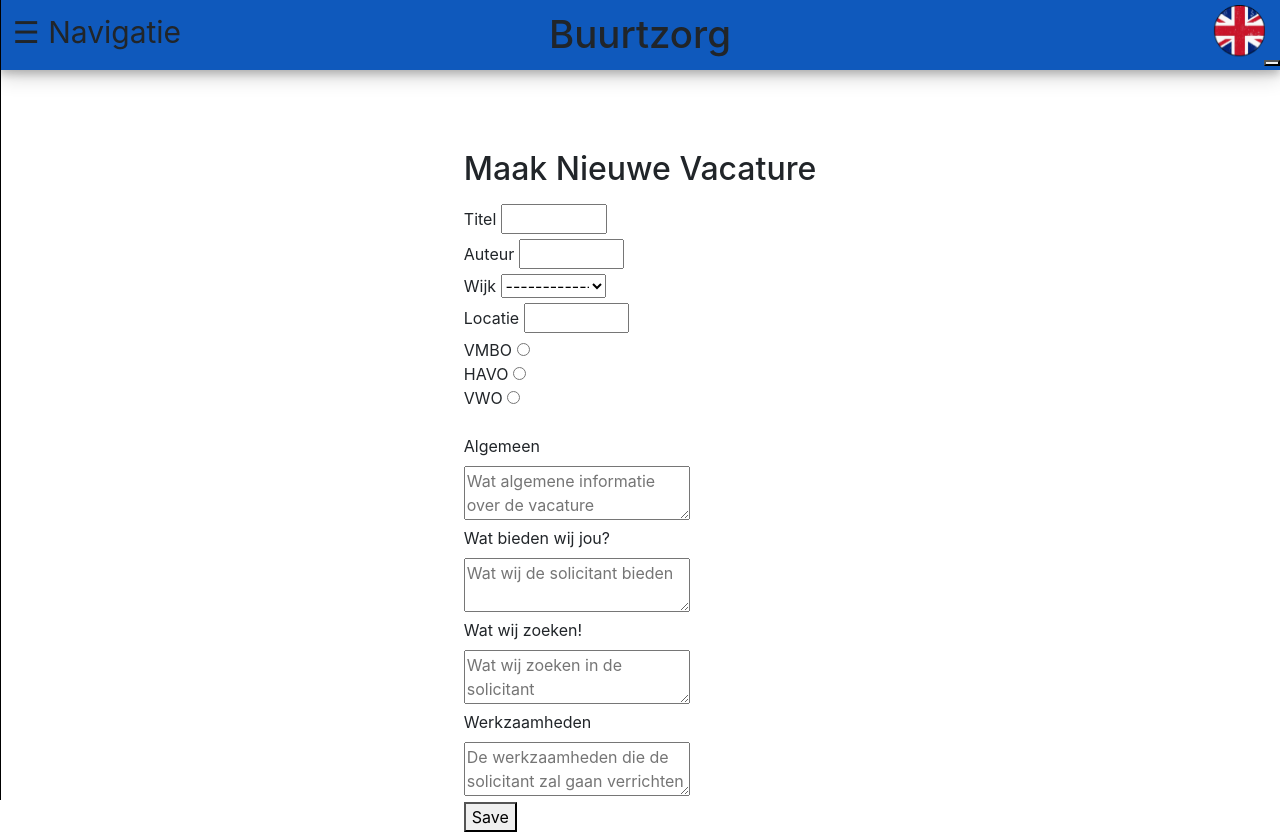
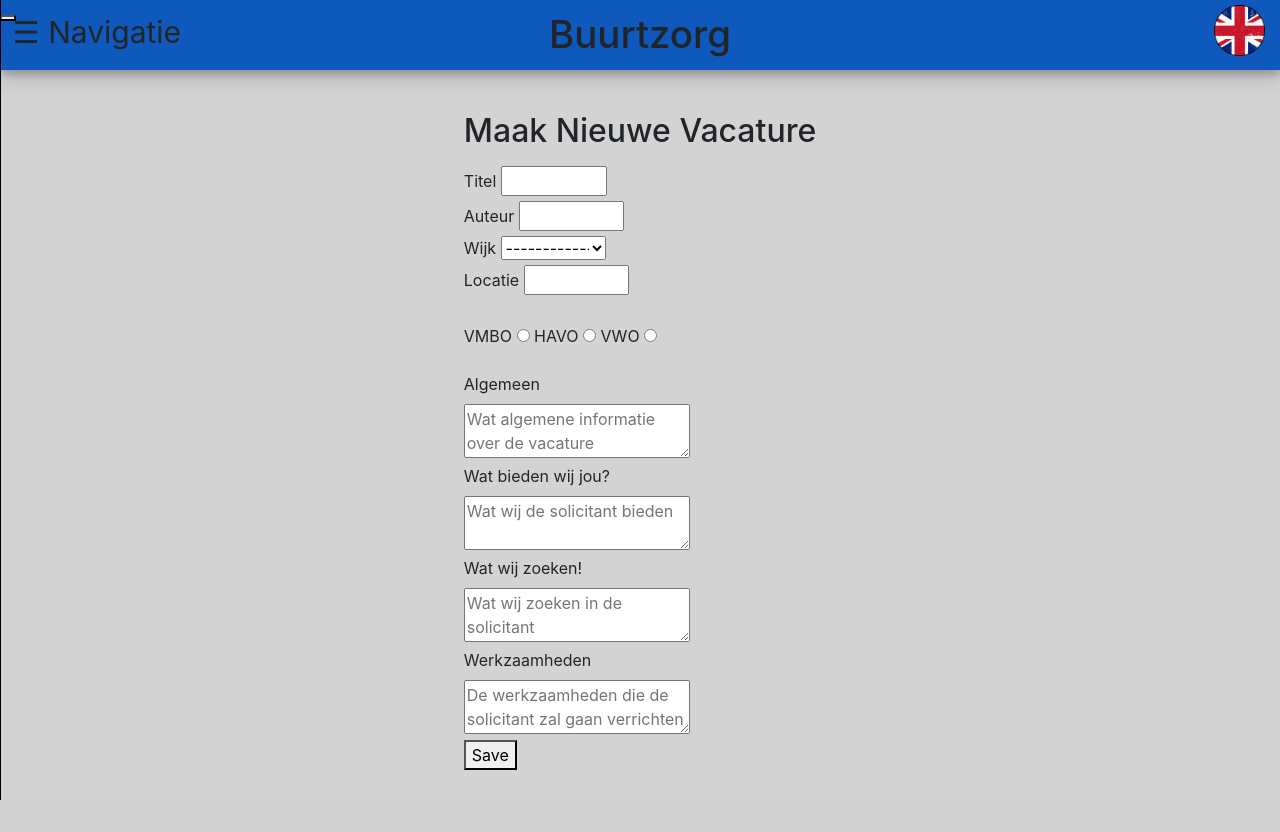
Before and after one commit to timgeurts/Buurtzorg2, a PHP site: page /addVacature.php in a window 1280 px wide. After the commit the page ends 800 px from the top, so only its background shows below. Run offline with PHP 8.4, Linux system fonts and the light colour scheme; the visitor is signed in with stand-in values (Sample User, id 1); data that the repository does not hold is empty.

Commit message:
Update addVacature.php

```diff
--- a/addVacature.php
+++ b/addVacature.php
@@ -14,7 +14,7 @@ if (!isset($_SESSION["loggedin"])) {
 	<script src="javascript/functions.js"></script>
 	<link rel="stylesheet" href="https://stackpath.bootstrapcdn.com/bootstrap/4.4.1/css/bootstrap.min.css" integrity="sha384-Vkoo8x4CGsO3+Hhxv8T/Q5PaXtkKtu6ug5TOeNV6gBiFeWPGFN9MuhOf23Q9Ifjh" crossorigin="anonymous">
 </head>
-<body>
+<body style="background-color: #D3D3D3;">
 
 	<div id="mySidenav" class="sidenav">
 		<a href="javascript:void(0)" class="closebtn" onclick="closeNav()">&times;</a>
@@ -32,14 +32,11 @@ if (!isset($_SESSION["loggedin"])) {
 	</div>
 
 	<div id="bluehead">
-		<h1 style="position: absolute;">Buurtzorg</h1><button data-toggle="dropdown" aria-haspopup="true" aria-expanded="false" style="position: absolute; right: 0px; top: 60px; "><img style="width: 4%; opacity: 1; position: fixed; right: 15px; top: 5px;" src="images/EN2.png"></button>
+		<h1 style="position: absolute;">Buurtzorg</h1><button data-toggle="dropdown" aria-haspopup="true" aria-expanded="false" style="right: 0px; top: 60px; "><img style="width: 4%; opacity: 1; position: absolute; right: 15px; top: 5px;" src="images/EN2.png"></button>
 		<div class="dropdown-menu">
-    <a class="dropdown-item" href="#">Action</a>
-    <a class="dropdown-item" href="#">Another action</a>
-    <a class="dropdown-item" href="#">Something else here</a>
-    <div class="dropdown-divider"></div>
-    <a class="dropdown-item" style="color: red; " href="logout.php">Logout</a>
-  </div>
+		    <a class="dropdown-item" href="#NL">Nederlands</a>
+		    <a class="dropdown-item" href="#EN">Engels</a>
+		</div>
 	</div>
 
 <span id="nav" style="font-size:30px;cursor:pointer" onclick="openNav()">&#9776; Navigatie</span>
@@ -47,7 +44,7 @@ if (!isset($_SESSION["loggedin"])) {
 
 
 	<div class="flex">
-		<form method="post" action="vacatureProces.php" style="margin-top:5%;">
+		<form method="post" action="vacatureProces.php" style="margin-top:2%;">
 			<p><h2>Maak Nieuwe Vacature</h2></p>
 			<input type="hidden" name="id" value="<?php echo $id; ?>">
 			Titel <input required style="width: 30%; margin-bottom: 5px;" type="text" name="titel"><br>
@@ -79,11 +76,11 @@ if (!isset($_SESSION["loggedin"])) {
 
 
 
-		    Locatie <input required style="width: 30%; margin-bottom: 5px;" type="text" name="locatie"><br>
+		    Locatie <input required style="width: 30%; margin-bottom: 5px;" type="text" name="locatie"><br><br>
 		    VMBO
-		  	<input required type="radio" name="opl-niv" value="VMBO"><br>
+		  	<input required type="radio" name="opl-niv" value="VMBO">
 		  	HAVO
-		  	<input required type="radio" name="opl-niv" value="HAVO"><br>
+		  	<input required type="radio" name="opl-niv" value="HAVO">
 		  	VWO
 		  	<input required type="radio" name="opl-niv" value="VWO"><br>
 
@@ -105,8 +102,6 @@ if (!isset($_SESSION["loggedin"])) {
 
 		</form>
 	</div>
-
-
 <script src="https://code.jquery.com/jquery-3.4.1.slim.min.js" integrity="sha384-J6qa4849blE2+poT4WnyKhv5vZF5SrPo0iEjwBvKU7imGFAV0wwj1yYfoRSJoZ+n" crossorigin="anonymous"></script>
 <script src="https://cdn.jsdelivr.net/npm/popper.js@1.16.0/dist/umd/popper.min.js" integrity="sha384-Q6E9RHvbIyZFJoft+2mJbHaEWldlvI9IOYy5n3zV9zzTtmI3UksdQRVvoxMfooAo" crossorigin="anonymous"></script>
 <script src="https://stackpath.bootstrapcdn.com/bootstrap/4.4.1/js/bootstrap.min.js" integrity="sha384-wfSDF2E50Y2D1uUdj0O3uMBJnjuUD4Ih7YwaYd1iqfktj0Uod8GCExl3Og8ifwB6" crossorigin="anonymous"></script>
```
